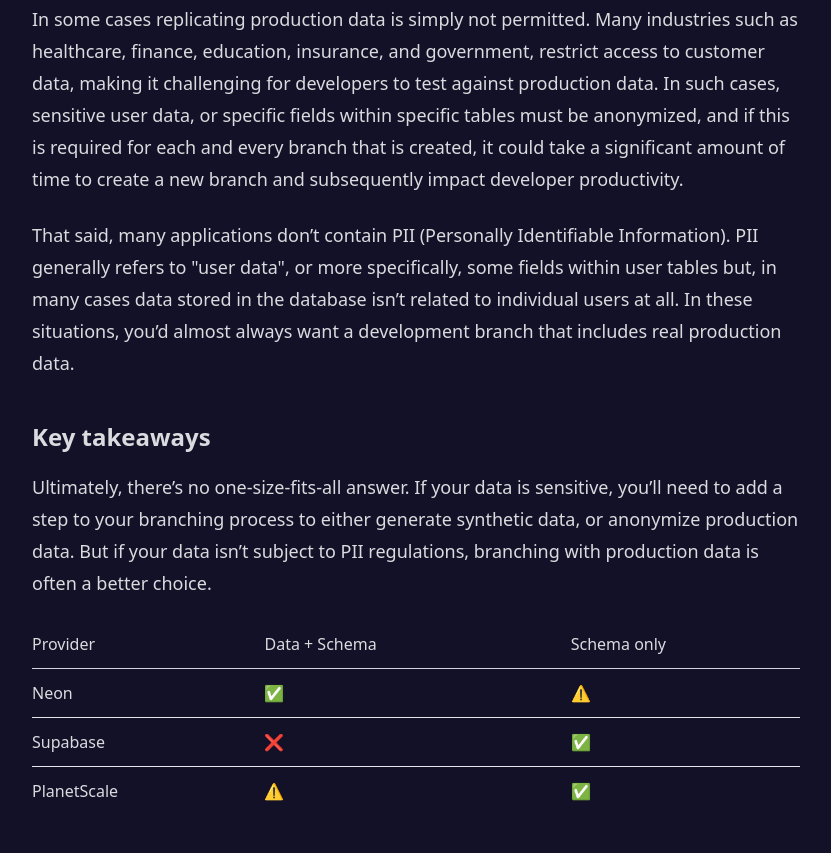
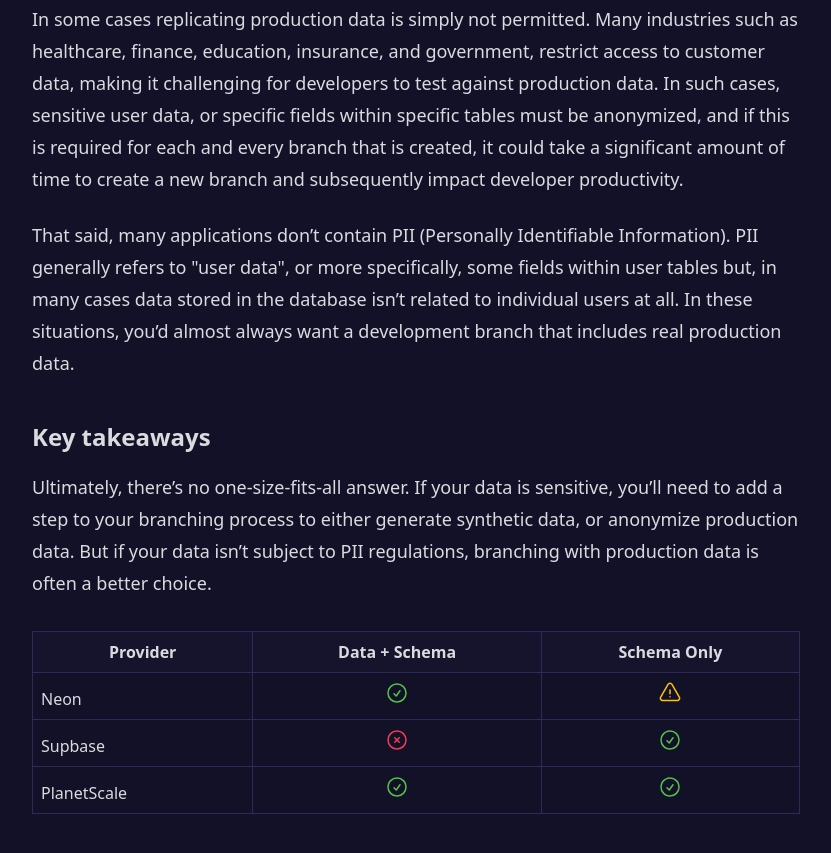
Before and after one commit to databranching/databranching, an Astro site: page /reports/branching in a window 1280 px wide. Shown: the part 2266-3119 px from the top of the page, without its empty margins (96-927 px from the left). Built offline with nearby package versions, Linux system fonts and the light colour scheme; Astro itself is replaced by a stand-in of ours.

Commit message:
feat: abstract branch-types-table

```diff
--- a/src/components/table.astro
+++ b/src/components/table.astro
@@ -27,7 +27,7 @@
     <tr>
       {
         tableHeaders.map((header) => {
-          return <th class='font-semibold  border border-brand-border bg-brand-surface p-2'>{header}</th>;
+          return <th class='font-semibold text-center border border-brand-border bg-brand-surface p-2'>{header}</th>;
         })
       }
     </tr>
--- a/src/content/reports/branching.mdx
+++ b/src/content/reports/branching.mdx
@@ -1,6 +1,8 @@
 ---
 title: Branching
 ---
+
+import BranchTypesTable from '../../sections/branch-types-table.astro';
 
 A closer look at database branches: how they work and what to keep in mind when choosing a serverless database provider.
 
@@ -46,8 +48,4 @@
 
 Ultimately, there’s no one-size-fits-all answer. If your data is sensitive, you’ll need to add a step to your branching process to either generate synthetic data, or anonymize production data. But if your data isn’t subject to PII regulations, branching with production data is often a better choice.
 
-| Provider    | Data + Schema | Schema only |
-| ----------- | ------------- | ----------- |
-| Neon        | ✅            | ⚠️          |
-| Supabase    | ❌            | ✅          |
-| PlanetScale | ⚠️            | ✅          |
+<BranchTypesTable />
--- a/src/pages/index.astro
+++ b/src/pages/index.astro
@@ -2,8 +2,9 @@
 import Main from '../layouts/main.astro';
 import Logo from '../components/logo.astro';
 import Github from '../icons/github.astro';
-import Table from '../components/table.astro';
+
 import BranchTypesDiagram from '../sections/branch-types-diagram.svg';
+import BranchTypesTable from '../sections/branch-types-table.astro';
 ---
 
 <Main className='text-brand-text'>
@@ -33,14 +34,7 @@
             <img src={BranchTypesDiagram.src} alt='branch types diagram' />
           </div>
           <div class='mx-auto max-w-2xl'>
-            <Table
-              tableHeaders={['Provider', 'Data + Schema', 'Schema Only']}
-              tableRows={[
-                ['Neon', 'check', 'warning'],
-                ['Supbase', 'cross', 'check'],
-                ['PlanetScale', 'check', 'check'],
-              ]}
-            />
+            <BranchTypesTable />
           </div>
         </section>
       </div>
--- /dev/null
+++ b/src/sections/branch-types-table.astro
@@ -0,0 +1,12 @@
+---
+import Table from '../components/table.astro';
+---
+
+<Table
+  tableHeaders={['Provider', 'Data + Schema', 'Schema Only']}
+  tableRows={[
+    ['Neon', 'check', 'warning'],
+    ['Supbase', 'cross', 'check'],
+    ['PlanetScale', 'check', 'check'],
+  ]}
+/>
```
